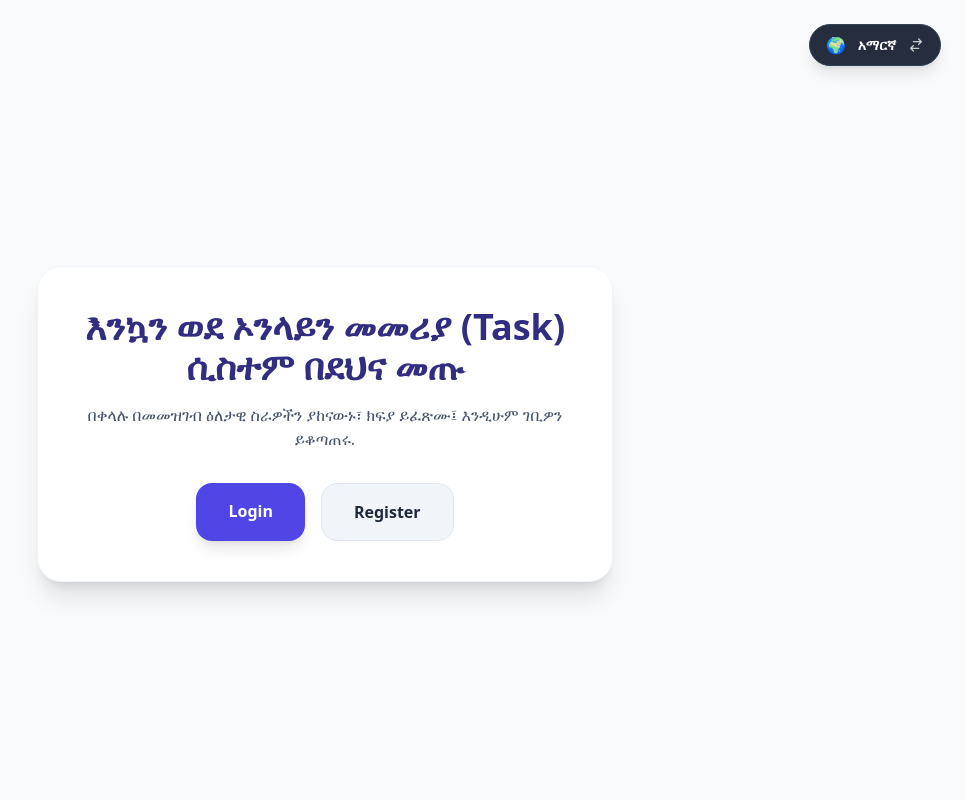
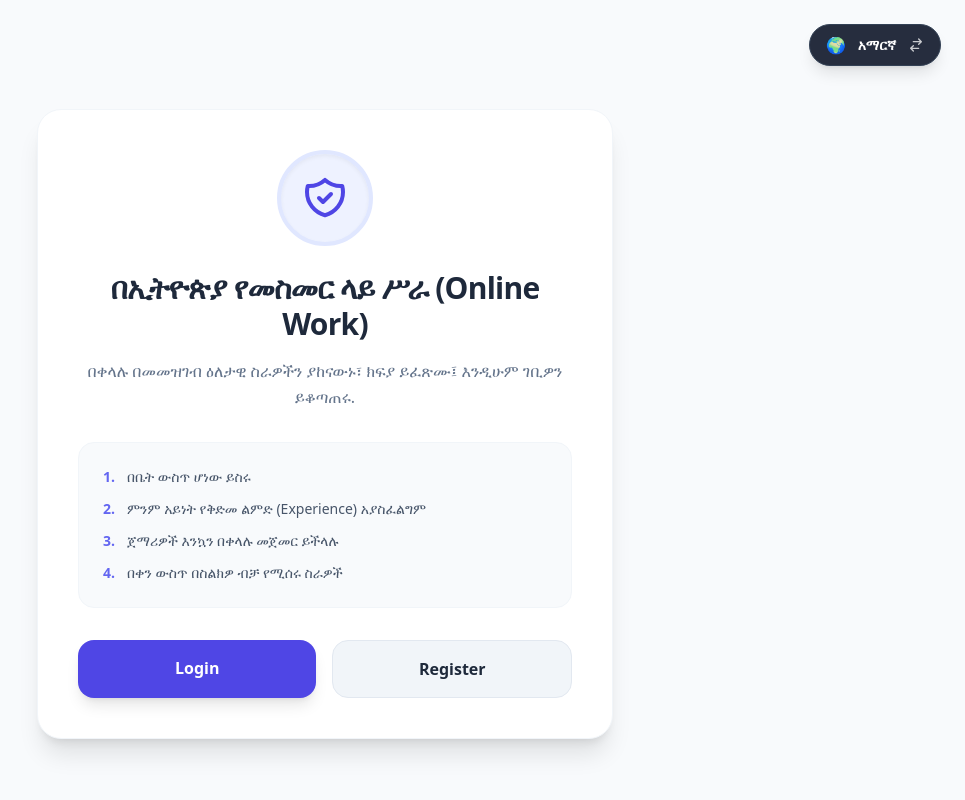
Before and after one commit to gedamuayana/my_shop, a Django app: page /en/ in a window 1280 px wide. Shown: the whole page, without its empty margins (315-1280 px from the left). Run offline with Django 5.2, Linux system fonts and the light colour scheme; some libraries are stand-ins or nearby versions.

Commit message:
Update homepage UI with clean design and features list

```diff
--- a/templates/home.html
+++ b/templates/home.html
@@ -31,20 +31,44 @@
         </form>
     </div>
 
-    <div class="text-center max-w-xl bg-white p-10 rounded-3xl shadow-xl border border-slate-100 mt-12">
-        <h1 class="text-4xl font-black text-indigo-900 mb-4">
-            እንኳን ወደ ኦንላይን መመሪያ (Task) ሲስተም በደህና መጡ
+    <div class="text-center max-w-xl w-full bg-white p-10 rounded-3xl shadow-xl border border-slate-100 mt-12 flex flex-col items-center">
+
+        <div class="w-24 h-24 bg-indigo-50 rounded-full flex items-center justify-center mb-6 border-4 border-indigo-100 shadow-inner">
+            <svg class="w-12 h-12 text-indigo-600" fill="none" stroke="currentColor" viewBox="0 0 24 24"><path stroke-linecap="round" stroke-linejoin="round" stroke-width="2" d="M9 12l2 2 4-4m5.618-4.016A11.955 11.955 0 0112 2.944a11.955 11.955 0 01-8.618 3.04A12.02 12.02 0 003 9c0 5.591 3.824 10.29 9 11.622 5.176-1.332 9-6.03 9-11.622 0-1.042-.133-2.052-.382-3.016z"></path></svg>
+        </div>
+
+        <h1 class="text-3xl font-black text-slate-800 mb-4 tracking-tight">
+            በኢትዮጵያ የመስመር ላይ ሥራ (Online Work)
         </h1>
-        <p class="text-slate-600 mb-8">
+        <p class="text-slate-500 mb-8 leading-relaxed">
             በቀላሉ በመመዝገብ ዕለታዊ ስራዎችን ያከናውኑ፣ ክፍያ ይፈጽሙ፤ እንዲሁም ገቢዎን ይቆጣጠሩ.
         </p>
 
-        <div class="flex flex-col sm:flex-row gap-4 justify-center">
+        <div class="w-full text-left mb-8 bg-slate-50 p-6 rounded-2xl border border-slate-100 space-y-3 text-sm text-slate-600">
+            <div class="flex items-start gap-3">
+                <span class="text-indigo-500 font-bold">1.</span>
+                <p>በቤት ውስጥ ሆነው ይስሩ</p>
+            </div>
+            <div class="flex items-start gap-3">
+                <span class="text-indigo-500 font-bold">2.</span>
+                <p>ምንም አይነት የቅድመ ልምድ (Experience) አያስፈልግም</p>
+            </div>
+            <div class="flex items-start gap-3">
+                <span class="text-indigo-500 font-bold">3.</span>
+                <p>ጀማሪዎች እንኳን በቀላሉ መጀመር ይችላሉ</p>
+            </div>
+            <div class="flex items-start gap-3">
+                <span class="text-indigo-500 font-bold">4.</span>
+                <p>በቀን ውስጥ በስልክዎ ብቻ የሚሰሩ ስራዎች</p>
+            </div>
+        </div>
+
+        <div class="flex flex-col sm:flex-row gap-4 justify-center w-full">
             {% if user.is_authenticated %}
-                <a href="{% url 'dashboard' %}" class="px-8 py-4 bg-indigo-600 hover:bg-indigo-700 text-white font-extrabold rounded-2xl shadow-lg transition-all">ወደ ዳሽቦርድ ይግቡ</a>
+                <a href="{% url 'dashboard' %}" class="w-full py-4 bg-indigo-600 hover:bg-indigo-700 text-white font-extrabold rounded-2xl shadow-lg transition-all">ወደ ዳሽቦርድ ይግቡ</a>
             {% else %}
-                <a href="{% url 'login' %}" class="px-8 py-4 bg-indigo-600 hover:bg-indigo-700 text-white font-extrabold rounded-2xl shadow-lg transition-all">Login</a>
-                <a href="{% url 'register' %}" class="px-8 py-4 bg-slate-100 hover:bg-slate-200 text-slate-800 font-extrabold rounded-2xl border border-slate-200 transition-all">Register</a>
+                <a href="{% url 'login' %}" class="w-full py-4 bg-indigo-600 hover:bg-indigo-700 text-white font-extrabold rounded-2xl shadow-lg transition-all">Login</a>
+                <a href="{% url 'register' %}" class="w-full py-4 bg-slate-100 hover:bg-slate-200 text-slate-800 font-extrabold rounded-2xl border border-slate-200 transition-all">Register</a>
             {% endif %}
         </div>
     </div>
```
